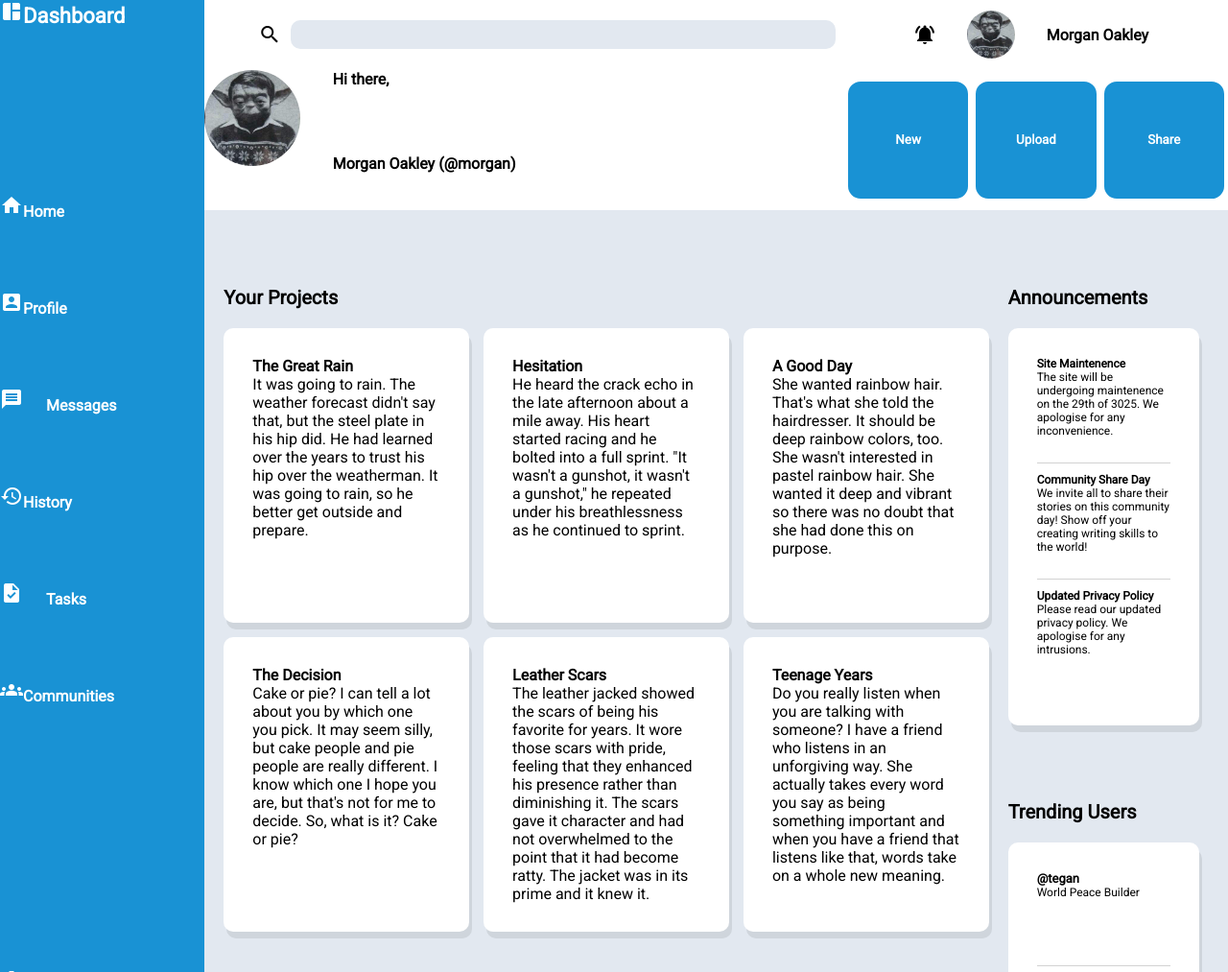
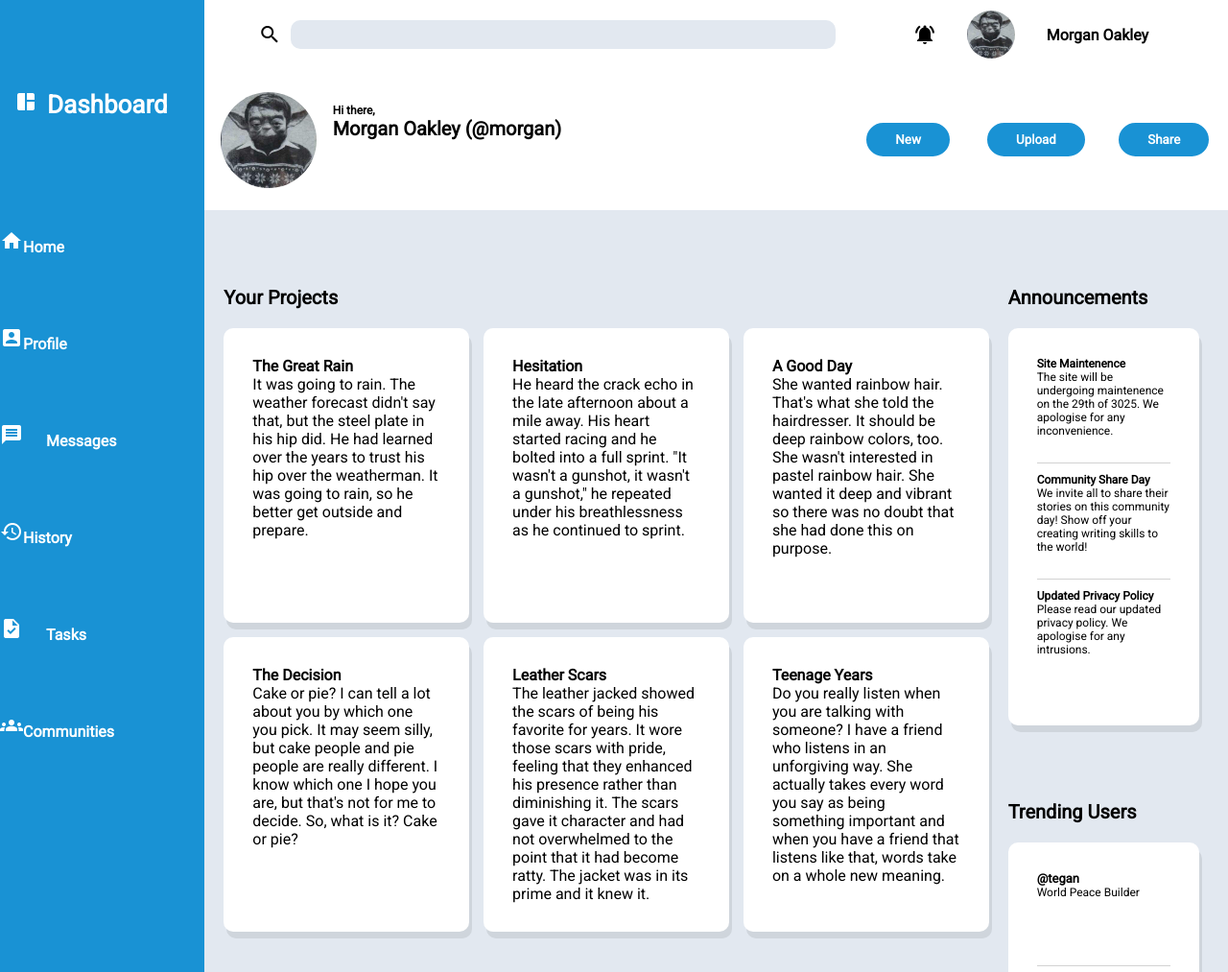
Before and after one commit to Waldorfio/admin-dashboard, a plain HTML site: page index.html in a window 1280 px wide. Shown: the top 1013 px of the page at 96% size. Drawn offline with nearby package versions, Linux system fonts and the light colour scheme.

Commit message:
Center grid items

```diff
--- a/index.html
+++ b/index.html
@@ -37,7 +37,7 @@
                 <img id="yoda-img2" class="avatar" src="yoda.jpg" alt="Avatar">
                 <div class="greeting-container">
                     <div class="greeting">Hi there,</div>
-                    <div class="user-name">Morgan Oakley (@morgan)</div>
+                    <div class="user-name2">Morgan Oakley (@morgan)</div>
                 </div>
                 <button class="new-button">New</button>
                 <button class="upload-button">Upload</button>
--- a/style.css
+++ b/style.css
@@ -35,8 +35,17 @@ a {
         background-color: rgb(25,146,212);
         color: white;
     }
+        #dashboard-logo {
+            padding: 15px 10px 0 15px;
+        }
         #dashboard-logo > a {
-            font-size: 22px;
+            padding-left: 10px;
+            font-size: 26px;
+        }
+        .material-icons {
+            justify-self: start;
+            align-self: center;
+
         }
     .banner-container {
         display: grid;
@@ -73,6 +82,9 @@ a {
             grid-template-columns: 1fr 4fr repeat(3, 1fr);
         }
             #yoda-img2 {
+                align-self: center;
+                justify-self: center;
+
                 border-radius: 50%;
                 height: 100px;
                 width: auto;
@@ -83,8 +95,21 @@ a {
 
                 font-weight: bold;
             }
+                .greeting {
+                    align-self: end;
+
+                    font-size: 12px;
+                }
+                .user-name2 {
+                    align-self: start;
+
+                    font-size: 20px;
+                }
             button {
-                margin: 10px 2px 10px 2px;
+                align-self: center;
+                justify-self: center;
+
+                padding: 10px 30px 10px 30px;
 
                 /* Removing default button effects */
                 border-color: #fff;
@@ -92,7 +117,7 @@ a {
                 /* Adding new effects */
                 background-color: rgb(25,146,212);
                 color: white;
-                border-radius: 15px;
+                border-radius: 20px;
                 font-weight: bold;
             }
 
```
